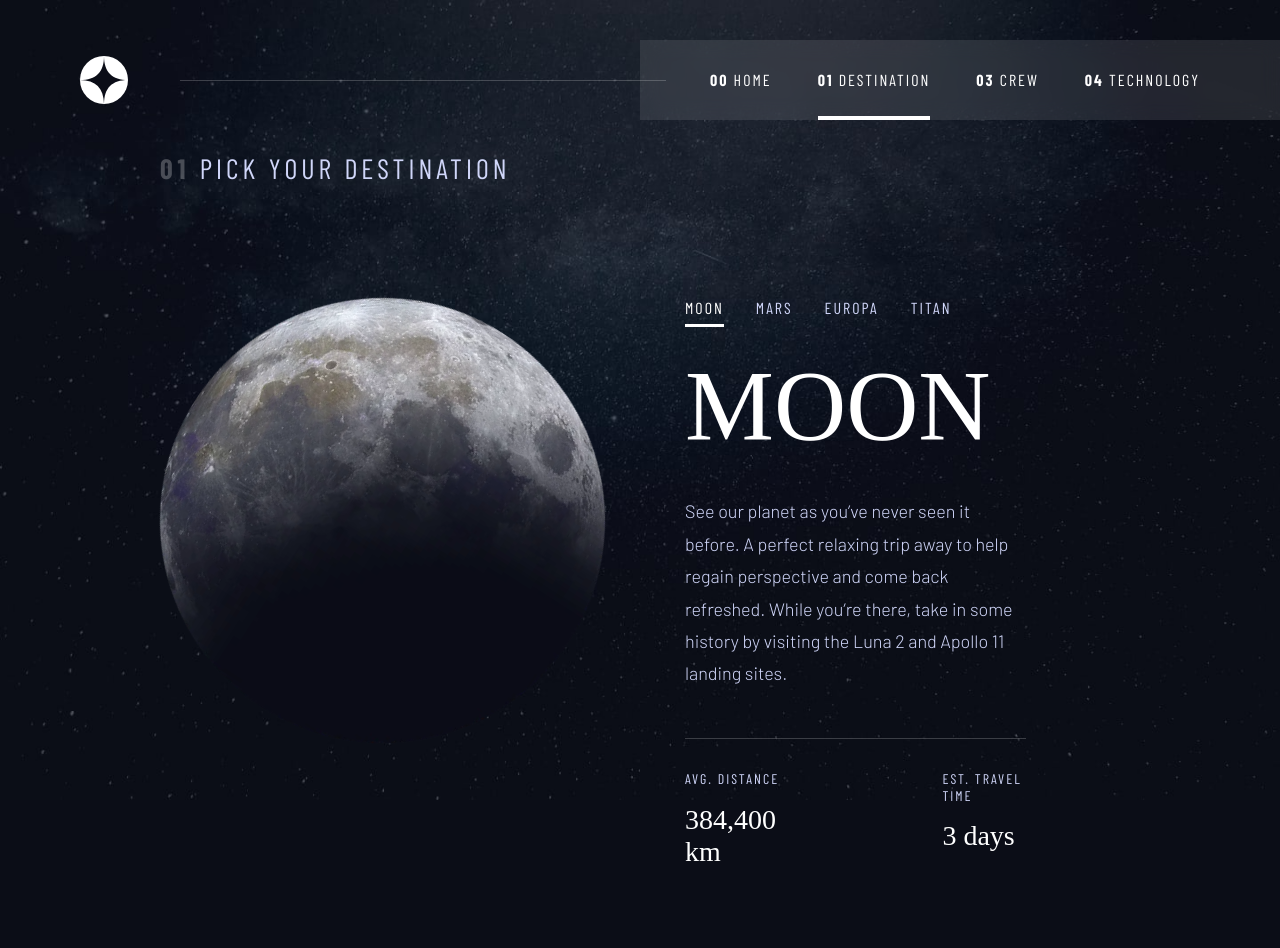
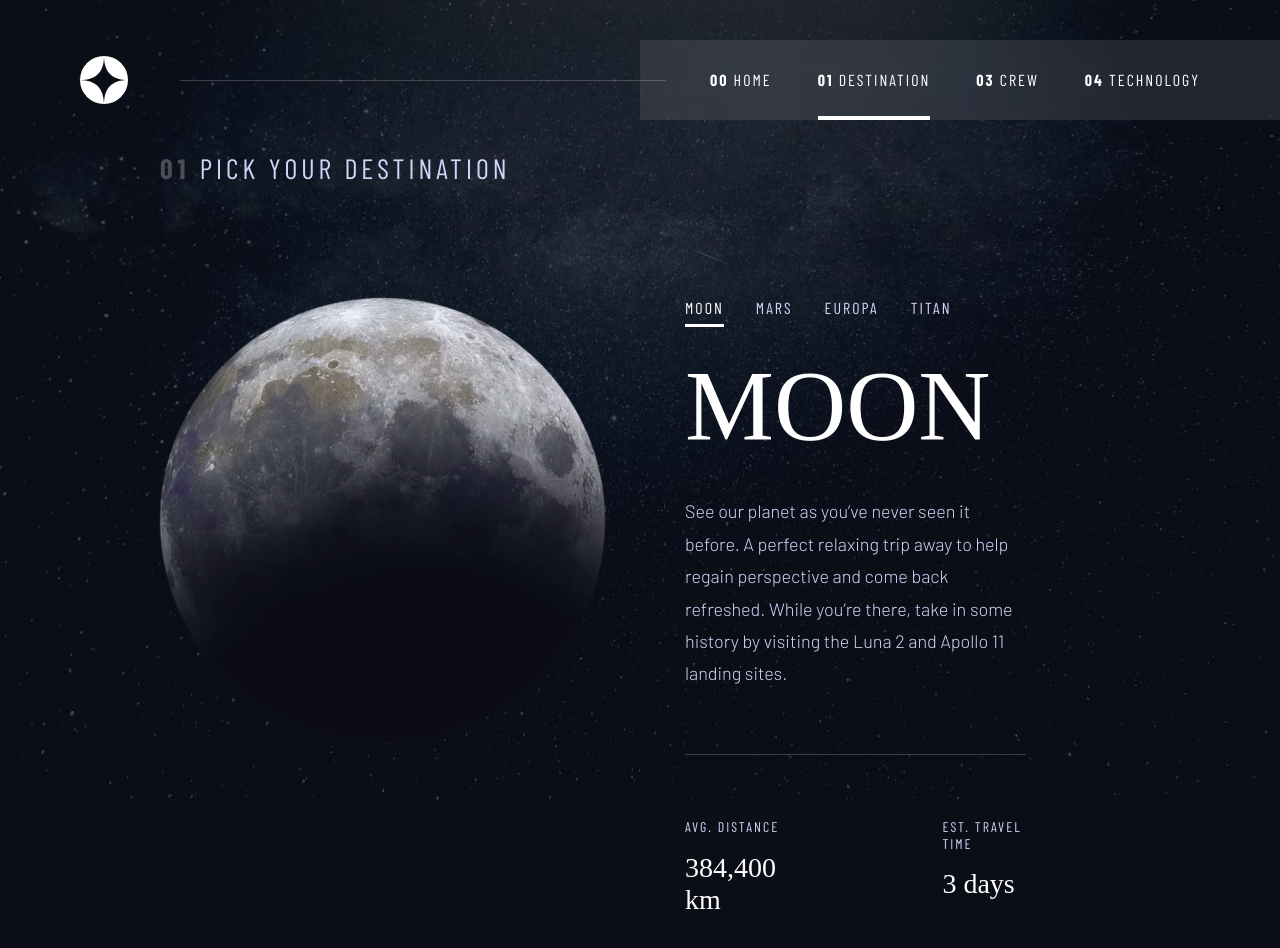
Before and after one commit to aminetiouk/space-tourism-website, a React (Vite) app: page /destination in a window 1280 px wide. Shown: the top 948 px of the page. Built offline with nearby package versions, Linux system fonts and the light colour scheme; a web font is replaced by a local one.

Commit message:
style: update background positioning and spacing for better layering and layout

```diff
--- a/src/App.css
+++ b/src/App.css
@@ -180,7 +180,7 @@ body {
   width: 100vw;
   background-size: cover;
   background-position: center;
-  position: fixed;
+  position: absolute;
   inset: 0;
   z-index: -1;
   overflow: hidden;
@@ -408,7 +408,7 @@ body {
   width: 100%;
   height: 1px;
   background-color: rgba(255, 255, 255, 0.2);
-  margin-top: 1rem;
+  margin: 2rem 0;
 }
 
 .destination-meta {
```
